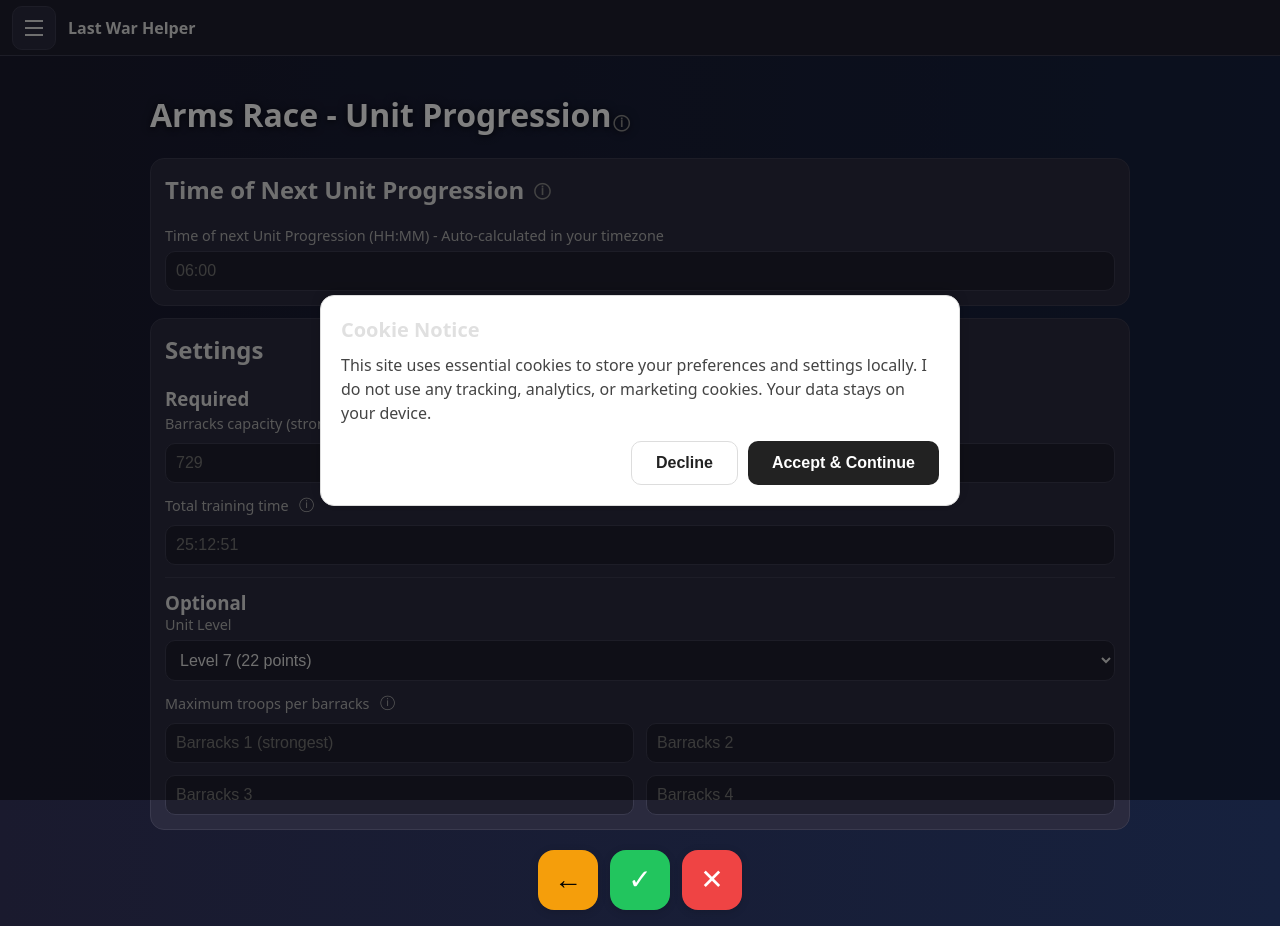
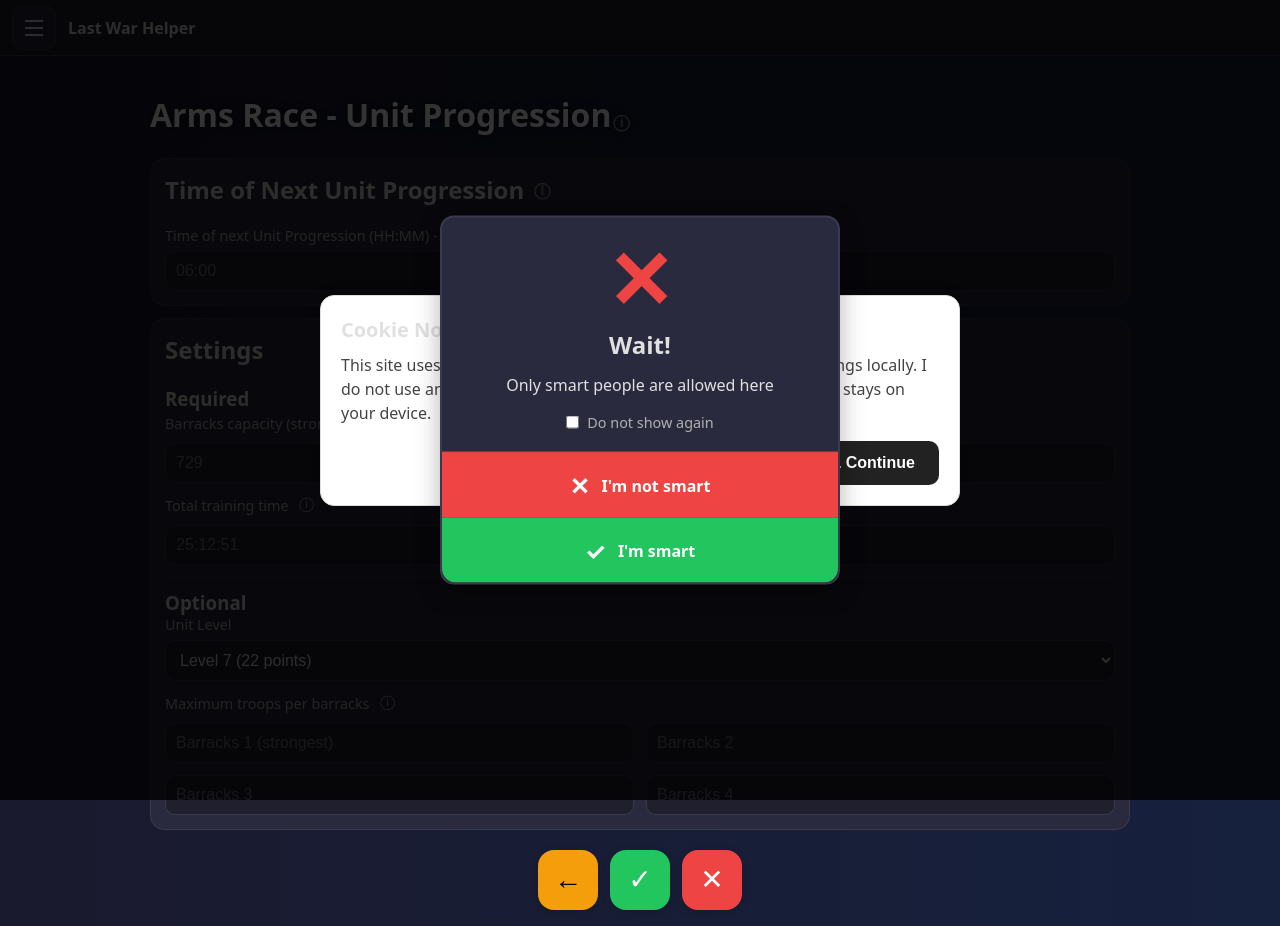
Before and after one commit to Sachmophoclies/last-war, a React (Vite) app: page /last-war/unit-progression in a window 1280 px wide. Built offline with nearby package versions, Linux system fonts and the light colour scheme.

Commit message:
Created funny popup

```diff
--- a/src/App.jsx
+++ b/src/App.jsx
@@ -1,6 +1,7 @@
 import { Routes, Route } from "react-router-dom";
 import HamburgerMenu from "./components/HamburgerMenu.jsx";
 import CookieConsent from "./components/CookieConsent.jsx";
+import SmartPeoplePopup from "./components/SmartPeoplePopup.jsx";
 import Home from "./pages/Home.jsx";
 import UnitProgression from "./pages/ArmsRace/UnitProgression/UnitProgression.jsx";
 import ResultsPage from "./pages/ArmsRace/UnitProgression/ResultsPage.jsx";
@@ -24,6 +25,7 @@ export default function App() {
   return (
     <div className="app">
       <HamburgerMenu />
+      <SmartPeoplePopup />
 
       <main className="content">
         <Routes>
--- /dev/null
+++ b/src/components/SmartPeoplePopup.jsx
@@ -0,0 +1,110 @@
+import { useState, useEffect } from "react";
+import { useLocation } from "react-router-dom";
+
+// Cookie helper functions
+function getCookie(name) {
+  const value = `; ${document.cookie}`;
+  const parts = value.split(`; ${name}=`);
+  if (parts.length === 2) return decodeURIComponent(parts.pop().split(';').shift());
+  return "";
+}
+
+function setCookie(name, value, days = 365) {
+  const expires = new Date(Date.now() + days * 864e5).toUTCString();
+  document.cookie = `${name}=${encodeURIComponent(value)}; expires=${expires}; path=/`;
+}
+
+// List of utility page paths that should show the popup
+const UTILITY_PAGES = [
+  "/unit-progression",
+  "/results",
+  // Add more utility pages here as they are created
+  // Example: "/secret-tasks"
+];
+
+export default function SmartPeoplePopup({ onAccept, onDecline }) {
+  const [show, setShow] = useState(false);
+  const [dontShowAgain, setDontShowAgain] = useState(false);
+  const location = useLocation();
+
+  useEffect(() => {
+    // Only show on utility pages
+    const isUtilityPage = UTILITY_PAGES.includes(location.pathname);
+    if (!isUtilityPage) {
+      return;
+    }
+
+    // Check if user has previously accepted or declined
+    const hasAccepted = getCookie("smartPeopleAccepted") === "true";
+    const hasDismissed = getCookie("smartPeopleDismissed") === "true";
+
+    if (!hasAccepted && !hasDismissed) {
+      setShow(true);
+    } else if (hasAccepted && onAccept) {
+      // Auto-accept if they've accepted before
+      onAccept();
+    }
+  }, [location.pathname, onAccept]);
+
+  const handleAccept = () => {
+    if (dontShowAgain) {
+      setCookie("smartPeopleAccepted", "true");
+    }
+    setShow(false);
+    if (onAccept) onAccept();
+  };
+
+  const handleDecline = () => {
+    if (dontShowAgain) {
+      setCookie("smartPeopleDismissed", "true");
+    }
+    // Redirect to Disney.com
+    window.location.href = "https://disney.com";
+    if (onDecline) onDecline();
+  };
+
+  if (!show) return null;
+
+  return (
+    <>
+      {/* Backdrop */}
+      <div className="smart-people-backdrop" onClick={handleDecline} />
+
+      {/* Popup */}
+      <div className="smart-people-popup">
+        {/* Big X */}
+        <div className="smart-people-x">✕</div>
+
+        {/* Message */}
+        <div className="smart-people-content">
+          <h2 style={{ margin: '0 0 12px 0', fontSize: '1.5rem' }}>Wait!</h2>
+          <p style={{ margin: '0 0 16px 0', fontSize: '1rem', lineHeight: '1.5' }}>
+            Only smart people are allowed here
+          </p>
+
+          {/* Checkbox */}
+          <label className="smart-people-checkbox">
+            <input
+              type="checkbox"
+              checked={dontShowAgain}
+              onChange={(e) => setDontShowAgain(e.target.checked)}
+            />
+            <span>Do not show again</span>
+          </label>
+        </div>
+
+        {/* Footer - Stacked Buttons */}
+        <div className="smart-people-footer">
+          <div className="smart-people-button-decline" onClick={handleDecline}>
+            <span className="smart-people-button-icon">✕</span>
+            <span className="smart-people-button-text">I'm not smart</span>
+          </div>
+          <div className="smart-people-button-accept" onClick={handleAccept}>
+            <span className="smart-people-button-icon">✓</span>
+            <span className="smart-people-button-text">I'm smart</span>
+          </div>
+        </div>
+      </div>
+    </>
+  );
+}
--- a/src/index.css
+++ b/src/index.css
@@ -562,3 +562,97 @@ body { margin: 0; background: linear-gradient(to right, var(--bg-gradient-start)
 body:not([data-debug="true"]) .debug-only{
   display:none;
 }
+
+/* Smart People Popup */
+.smart-people-backdrop{
+  position: fixed;
+  inset: 0;
+  background: rgba(0,0,0,0.6);
+  z-index: 100;
+}
+.smart-people-popup{
+  position: fixed;
+  top: 50%;
+  left: 50%;
+  transform: translate(-50%, -50%);
+  background: var(--card-bg);
+  border: 2px solid var(--card-border);
+  border-radius: 14px;
+  width: 90%;
+  max-width: 400px;
+  box-shadow: 0 8px 24px rgba(0,0,0,0.3);
+  z-index: 101;
+  overflow: hidden;
+}
+.smart-people-x{
+  font-size: 80px;
+  font-weight: 700;
+  color: #ef4444;
+  text-align: center;
+  padding: 20px 0 10px 0;
+  line-height: 1;
+}
+.smart-people-content{
+  padding: 0 24px 20px 24px;
+  text-align: center;
+  color: var(--text-primary);
+}
+.smart-people-checkbox{
+  display: flex;
+  align-items: center;
+  justify-content: center;
+  gap: 8px;
+  cursor: pointer;
+  user-select: none;
+  font-size: 0.9rem;
+  color: var(--text-secondary);
+}
+.smart-people-checkbox input[type="checkbox"]{
+  width: auto;
+  cursor: pointer;
+  margin: 0;
+}
+.smart-people-footer{
+  display: flex;
+  flex-direction: column;
+  width: 100%;
+}
+.smart-people-button-decline{
+  background: #ef4444;
+  padding: 16px;
+  display: flex;
+  align-items: center;
+  justify-content: center;
+  gap: 12px;
+  cursor: pointer;
+  transition: background 0.15s ease;
+  border-top: 1px solid rgba(0,0,0,0.1);
+}
+.smart-people-button-decline:hover{
+  background: #dc2626;
+}
+.smart-people-button-accept{
+  background: #22c55e;
+  padding: 16px;
+  display: flex;
+  align-items: center;
+  justify-content: center;
+  gap: 12px;
+  cursor: pointer;
+  transition: background 0.15s ease;
+  border-bottom-left-radius: 14px;
+  border-bottom-right-radius: 14px;
+}
+.smart-people-button-accept:hover{
+  background: #16a34a;
+}
+.smart-people-button-icon{
+  font-size: 24px;
+  color: #fff;
+  font-weight: 700;
+}
+.smart-people-button-text{
+  font-size: 1rem;
+  color: #fff;
+  font-weight: 600;
+}
```
